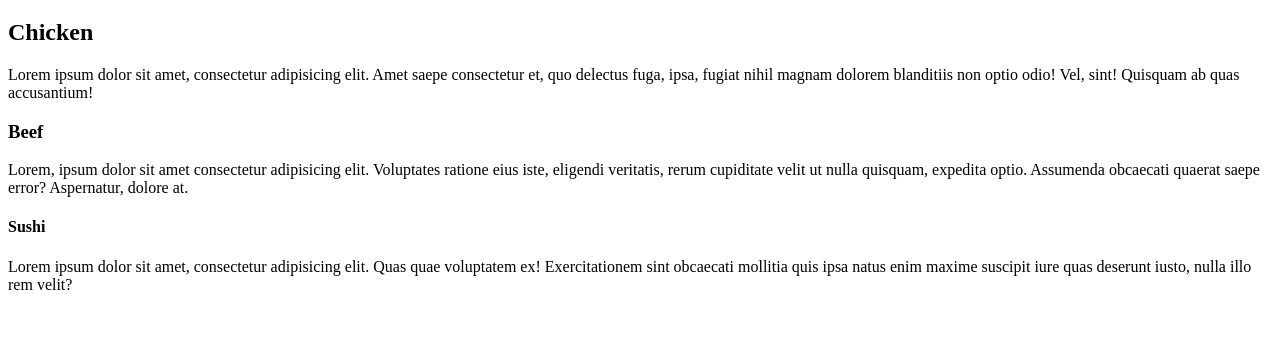
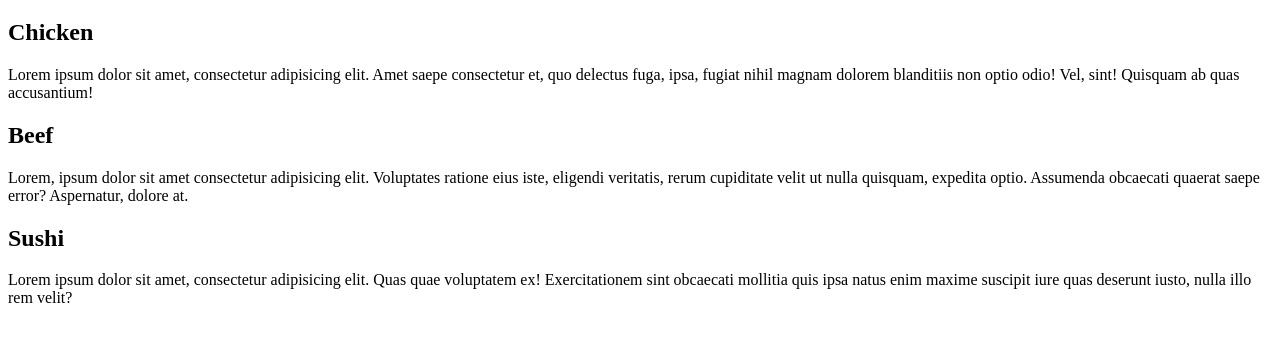
Before and after one commit to ZillewoldKramp/Coursera, a plain HTML site: page module2-solution/index.html in a window 1280 px wide. Shown: the part 61-402 px from the top of the page. Drawn offline with Linux system fonts and the light colour scheme.

Commit message:
changed h3 and 4 to 2

```diff
--- a/module2-solution/index.html
+++ b/module2-solution/index.html
@@ -8,9 +8,9 @@
     <h1>Our Menu</h1>
     <h2>Chicken</h2>
     <p>Lorem ipsum dolor sit amet, consectetur adipisicing elit. Amet saepe consectetur et, quo delectus fuga, ipsa, fugiat nihil magnam dolorem blanditiis non optio odio! Vel, sint! Quisquam ab quas accusantium!</p>
-    <h3>Beef</h3>
+    <h2>Beef</h2>
     <p>Lorem, ipsum dolor sit amet consectetur adipisicing elit. Voluptates ratione eius iste, eligendi veritatis, rerum cupiditate velit ut nulla quisquam, expedita optio. Assumenda obcaecati quaerat saepe error? Aspernatur, dolore at.</p>
-    <h4>Sushi</h4>
+    <h2>Sushi</h2>
     <p>Lorem ipsum dolor sit amet, consectetur adipisicing elit. Quas quae voluptatem ex! Exercitationem sint obcaecati mollitia quis ipsa natus enim maxime suscipit iure quas deserunt iusto, nulla illo rem velit?</p>
 </body>
 </html>
```
